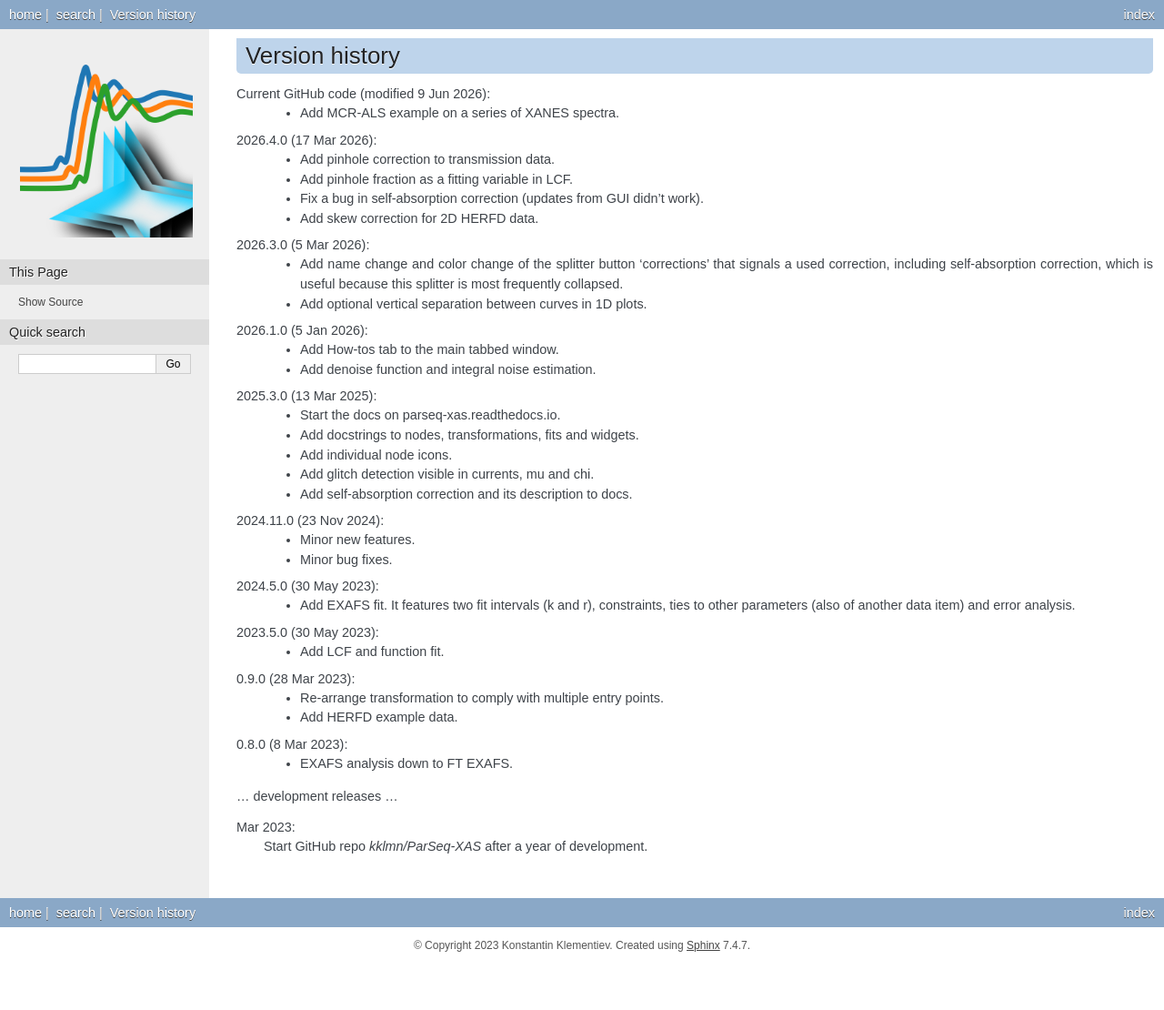
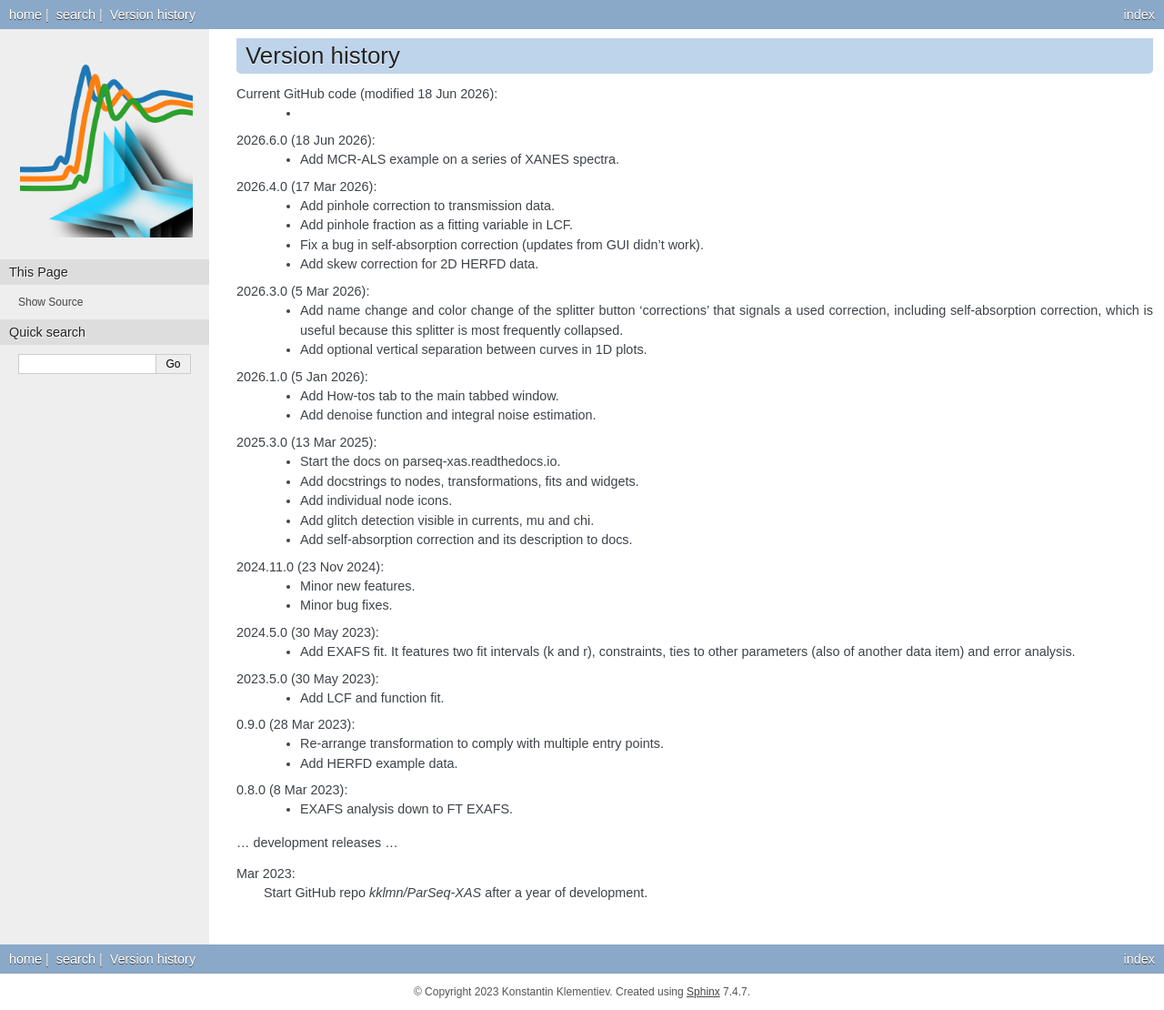
Before and after one commit to kklmn/ParSeq-XAS, a Sphinx documentation site: the page built from parseq_XAS/doc/history.rst, in a window 1280 px wide. Shown: the whole page at 91% size. Built offline with Sphinx 7.4.7, drawn with Linux system fonts in a browser that asks for light colours; before the commit the page ends 1059 px from its top, so only the background shows below that.

Commit message:
for 2026.6.0

```diff
--- a/parseq_XAS/doc/history.rst
+++ b/parseq_XAS/doc/history.rst
@@ -3,7 +3,10 @@
 Version history
 ---------------
 
-Current GitHub code (modified 9 Jun 2026):
+Current GitHub code (modified 18 Jun 2026):
+    -
+
+2026.6.0 (18 Jun 2026):
     - Add MCR-ALS example on a series of XANES spectra.
 
 2026.4.0 (17 Mar 2026):
--- a/parseq_XAS/version.py
+++ b/parseq_XAS/version.py
@@ -1,4 +1,4 @@
 # -*- coding: utf-8 -*-
-__versioninfo__ = (2026, 4, 0)
+__versioninfo__ = (2026, 6, 0)
 __version__ = '.'.join(map(str, __versioninfo__))
 __date__ = "17 Apr 2026"
```
Also changed, not shown: 1 other file.
